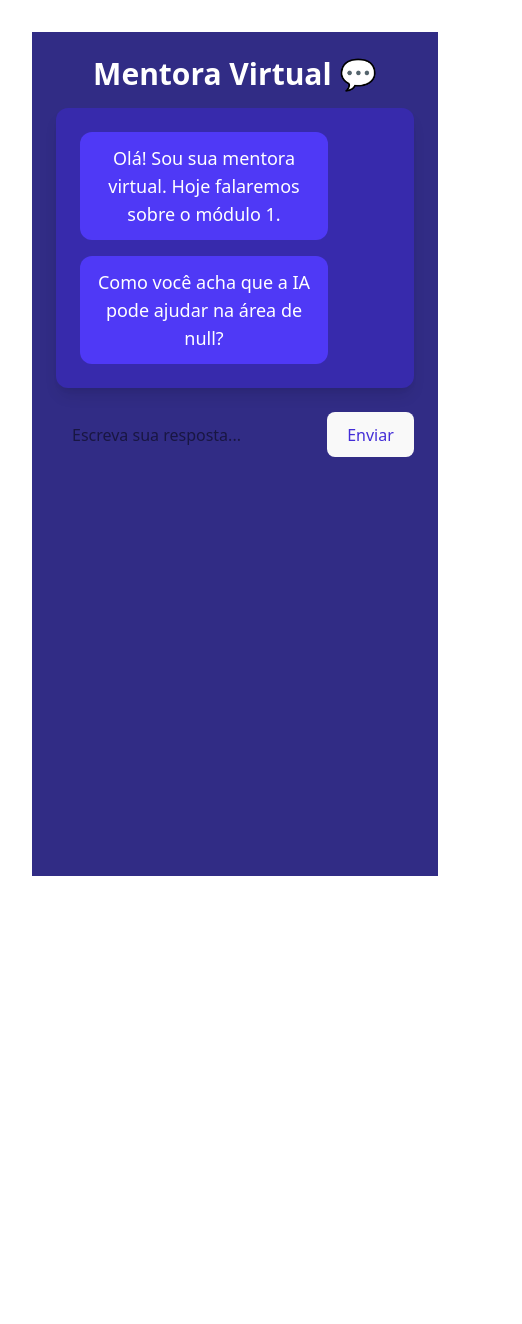
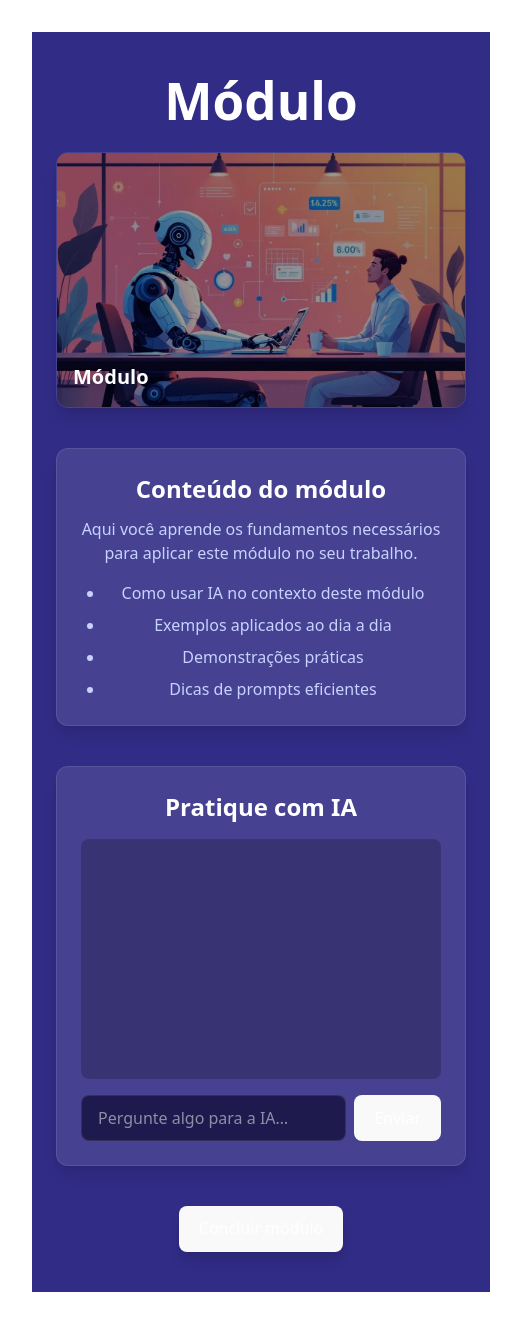
Before and after one commit to ELOITHealth/MentorIA.GS, a React (Vite) app: page /module/1 in a window 390 px wide. Shown: the whole page, 522 px wide, since content can reach past the window. Before the commit the page ends 908 px from the top, so only its background shows below. Built offline with nearby package versions, Linux system fonts and the light colour scheme.

Commit message:
adicionado imagem de cabeçalho e aprimorado o layout dos módulos

```diff
--- a/src/pages/Module.tsx
+++ b/src/pages/Module.tsx
@@ -1,57 +1,133 @@
 import { useParams, useNavigate } from "react-router-dom";
-import { useState, useEffect } from "react";
-
-interface Message {
-  sender: "user" | "ia";
-  text: string;
-}
+import { useEffect, useState } from "react";
+import { motion } from "framer-motion";
 
 export default function Module() {
   const { id } = useParams();
   const navigate = useNavigate();
-  const [messages, setMessages] = useState<Message[]>([]);
-  const [input, setInput] = useState("");
 
-  const profession = localStorage.getItem("profession");
+  const [moduleName, setModuleName] = useState("");
+  const [chatMessages, setChatMessages] = useState<{ sender: string; text: string }[]>([]);
+  const [inputValue, setInputValue] = useState("");
+  const [showSuccess, setShowSuccess] = useState(false);
+
+  // Módulos por profissão (mesmo do dashboard)
+  const modulesByProfession: Record<string, string[]> = {
+    Marketing: [
+      "IA para Posts Criativos",
+      "Automação de Campanhas",
+      "Análise de Tendências",
+    ],
+    RH: ["Análise de Currículos com IA", "Feedback Inteligente", "IA para Engajamento"],
+    TI: ["IA no Desenvolvimento", "Automação de Tarefas", "Análise de Logs"],
+    Educação: ["IA no Ensino", "Criação de Conteúdo", "Avaliação Automatizada"],
+    Saúde: ["Diagnóstico Assistido", "Gestão Inteligente", "Atendimento Automatizado"],
+  };
 
   useEffect(() => {
-    const intro = [
-      { sender: "ia", text: `Olá! Sou sua mentora virtual. Hoje falaremos sobre o módulo ${id}.` },
-      { sender: "ia", text: `Como você acha que a IA pode ajudar na área de ${profession}?` },
-    ];
-    setMessages(intro);
-  }, [id, profession]);
+    const prof = localStorage.getItem("profession") || "";
+    const modList = modulesByProfession[prof] || [];
+    setModuleName(modList[Number(id)] || "Módulo");
+  }, [id]);
 
-  const handleSend = () => {
-    if (!input.trim()) return;
-    const newMessages = [...messages, { sender: "user", text: input }];
+  // Chat IA fake simples
+  const sendMessage = () => {
+    if (!inputValue.trim()) return;
 
-    const iaReply = {
-      sender: "ia",
-      text:
-        input.toLowerCase().includes("não") || input.toLowerCase().includes("n sei")
-          ? "Sem problema! Vou te mostrar um exemplo prático de uso da IA nessa área. 💡"
-          : "Ótimo! Você está no caminho certo. Vamos aprofundar um pouco mais...",
+    // sua mensagem
+    setChatMessages((prev) => [...prev, { sender: "user", text: inputValue }]);
+
+    const userMsg = inputValue;
+    setInputValue("");
+
+    // IA responde 700ms depois
+    setTimeout(() => {
+      const iaReply = generateAIResponse(userMsg);
+      setChatMessages((prev) => [...prev, { sender: "ai", text: iaReply }]);
+    }, 700);
   };
 
-    setMessages([...newMessages, iaReply]);
-    setInput("");
+  // Respostas simuladas da IA
+  function generateAIResponse(prompt: string) {
+    if (prompt.toLowerCase().includes("exemplo")) {
+      return "Claro! Aqui vai um exemplo aplicado ao seu módulo.";
+    }
+    if (prompt.toLowerCase().includes("como usar")) {
+      return "Você pode usar IA analisando situações reais e aplicando prompts estratégicos.";
+    }
+    return "Ótima pergunta! Pense em como esse conceito pode melhorar seu dia a dia de trabalho.";
+  }
 
-    if (newMessages.length > 8) {
-      setTimeout(() => navigate("/feedback"), 1200);
-    }
+  // Concluir módulo → aumenta progresso
+  const completeModule = () => {
+    const current = Number(localStorage.getItem("progress") || "0");
+    const newValue = Math.min(current + 20, 100);
+
+    localStorage.setItem("progress", String(newValue));
+    setShowSuccess(true);
+
+    setTimeout(() => {
+      setShowSuccess(false);
+      navigate("/dashboard");
+    }, 1500);
   };
 
   return (
-    <div className="min-h-screen bg-indigo-900 text-white flex flex-col items-center p-6">
-      <h2 className="text-3xl font-bold mb-4">Mentora Virtual 💬</h2>
+    <div className="min-h-screen bg-indigo-900 text-white px-6 py-10">
 
-      <div className="bg-indigo-800 w-full md:w-1/2 p-6 rounded-xl shadow-lg text-lg space-y-4 overflow-y-auto max-h-[60vh]">
-        {messages.map((msg, i) => (
+      {/* Título */}
+      <motion.h1
+        className="text-4xl font-extrabold mb-6"
+        initial={{ opacity: 0, y: -10 }}
+        animate={{ opacity: 1, y: 0 }}
+      >
+        {moduleName}
+      </motion.h1>
+
+      {/* FOTO do módulo */}
+      <div className="relative w-full h-64 rounded-xl overflow-hidden shadow-lg border border-white/10 max-w-3xl">
+        <img
+          src="/module-photo.jpg"   // <-- coloque sua imagem na pasta public
+          className="w-full h-full object-cover"
+          alt="Imagem do módulo"
+        />
+
+        {/* overlay escuro */}
+        <div className="absolute inset-0 bg-black/40"></div>
+
+        {/* texto por cima */}
+        <h2 className="absolute bottom-4 left-4 text-white text-xl font-bold drop-shadow-md">
+          {moduleName}
+        </h2>
+      </div>
+
+      {/* Conteúdo */}
+      <div className="mt-10 bg-white/10 p-6 rounded-xl shadow-lg border border-white/10 max-w-3xl">
+        <h2 className="text-2xl font-bold mb-3">Conteúdo do módulo</h2>
+        <p className="text-indigo-200 mb-4">
+          Aqui você aprende os fundamentos necessários para aplicar este módulo no seu trabalho.
+        </p>
+
+        <ul className="list-disc ml-6 space-y-2 text-indigo-200">
+          <li>Como usar IA no contexto deste módulo</li>
+          <li>Exemplos aplicados ao dia a dia</li>
+          <li>Demonstrações práticas</li>
+          <li>Dicas de prompts eficientes</li>
+        </ul>
+      </div>
+
+      {/* Chat IA */}
+      <div className="mt-10 bg-white/10 p-6 rounded-xl shadow-lg border border-white/10 max-w-3xl">
+        <h2 className="text-2xl font-bold mb-4">Pratique com IA</h2>
+
+        <div className="h-60 overflow-y-auto bg-black/20 p-4 rounded-lg mb-4 space-y-3">
+          {chatMessages.map((msg, i) => (
             <div
               key={i}
-            className={`p-3 rounded-xl max-w-[80%] ${
-              msg.sender === "ia" ? "bg-indigo-600 self-start" : "bg-white text-indigo-700 self-end ml-auto"
+              className={`p-3 rounded-lg max-w-[75%] ${
+                msg.sender === "user"
+                  ? "bg-indigo-600 ml-auto"
+                  : "bg-indigo-800 mr-auto"
               }`}
             >
               {msg.text}
@@ -59,20 +135,50 @@ export default function Module() {
           ))}
         </div>
 
-      <div className="flex mt-6 gap-2 w-full md:w-1/2">
+        <div className="flex gap-2">
           <input
-          value={input}
-          onChange={(e) => setInput(e.target.value)}
-          placeholder="Escreva sua resposta..."
-          className="flex-1 px-4 py-2 rounded text-black"
+            type="text"
+            className="flex-1 bg-indigo-950 border border-white/10 px-4 py-2 rounded-lg outline-none"
+            placeholder="Pergunte algo para a IA…"
+            value={inputValue}
+            onChange={(e) => setInputValue(e.target.value)}
+            onKeyDown={(e) => e.key === "Enter" && sendMessage()}
           />
           <button
-          onClick={handleSend}
-          className="bg-white text-indigo-700 px-4 py-2 rounded font-semibold hover:scale-105 transition"
+            onClick={sendMessage}
+            className="bg-indigo-500 px-4 py-2 rounded-lg"
           >
             Enviar
           </button>
         </div>
       </div>
+
+      {/* Botão de Concluir */}
+      <div className="max-w-3xl mt-10">
+        <button
+          onClick={completeModule}
+          className="bg-green-500 px-8 py-4 rounded-xl font-bold text-lg shadow-lg hover:scale-105 transition"
+        >
+          Concluir módulo
+        </button>
+      </div>
+
+      {/* Modal de sucesso */}
+      {showSuccess && (
+        <motion.div
+          initial={{ opacity: 0 }}
+          animate={{ opacity: 1 }}
+          className="fixed inset-0 bg-black/60 flex items-center justify-center"
+        >
+          <motion.div
+            initial={{ scale: 0.7 }}
+            animate={{ scale: 1 }}
+            className="bg-white text-black p-8 rounded-xl shadow-xl text-center"
+          >
+            <h2 className="text-2xl font-bold">Módulo concluído! 🎉</h2>
+          </motion.div>
+        </motion.div>
+      )}
+    </div>
   );
 }
```
Also changed, not shown: public/module-photo.jpg (added). Lines whose indentation alone changed are shown as unchanged.
